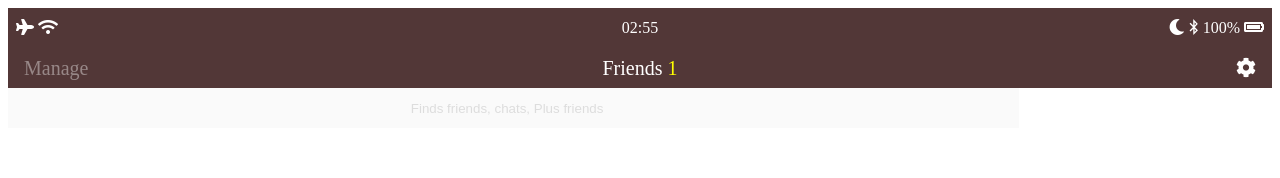
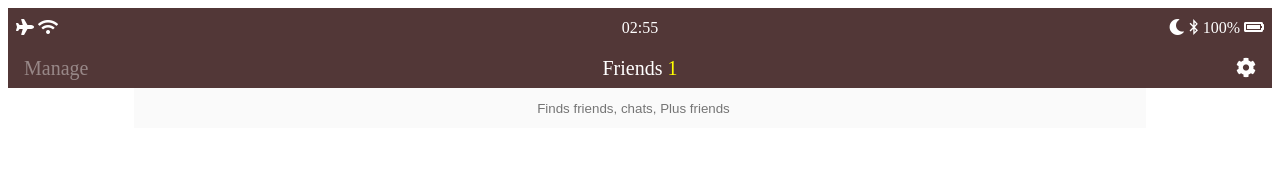
Before and after one commit to skrk1211/skrk1211.github.io, a plain HTML site: page index.html in a window 1280 px wide. Shown: the top 178 px of the page. Drawn offline with Linux system fonts and the light colour scheme.

Commit message:
ㅇㄹㄴㅁ
ㅁㅇㄴㄹ

```diff
--- a/index.html
+++ b/index.html
@@ -4,6 +4,7 @@
         <link rel="stylesheet" href="https://use.fontawesome.com/releases/v5.1.0/css/all.css" integrity="sha384-lKuwvrZot6UHsBSfcMvOkWwlCMgc0TaWr+30HWe3a4ltaBwTZhyTEggF5tJv8tbt" crossorigin="anonymous">
         <style>
 
+/*스테이터스 바*/
             .status {
                 display: flex;
                 background: #523737;
@@ -13,7 +14,9 @@
                 height: 40px;
                 padding: 0px 8px;
             }
+/*스테이터스 바 끝*/
 
+/*     앱바     */
                 .menu33 {
                     width: 33%;
                 }
@@ -47,8 +50,15 @@
                 .button3 {
                     text-align: right;
                 }
+/*     앱바 끝     */
+
+/*서치인풋 관련*/
             .search-bar {
-            align-items: center;
+                display: flex;
+                justify-content: center;
+                align-items: center;
+                text-align: center;
+
             }
 
             .search {
@@ -57,12 +67,14 @@
                 width: 80%;
                 height: 40px;
                 text-align: center;
+                }
 
+            input:focus {
+                outline: none;
             }
+/*     서치인풋 끝       */
 
-            .search::placeholder {
-                color: #ddd;
-            }
+/*      탭바 관련       */
 
             .tab-bar {
                 display: flex;
@@ -77,7 +89,7 @@
                 color: #523737;
                 height: 48px;
                 font-size: 10px;
-            }
+                }
                 .menu25 {
                     display: flex;
                     width: 25%;
@@ -89,6 +101,8 @@
                     font-size: 24px;
                     padding: 4px;
                 }
+
+/*     탭바 관련 끝       */
         </style>
     </head>
     <body>
@@ -127,8 +141,10 @@
 
     <!--여기부터는 컨텐츠내용임-->
         <div class="friends">
-            <div class="search-bar">
-                <input class="search" type="search" placeholder="Finds friends, chats, Plus friends">
+            <div class="container-search">
+                <div class="search-bar">
+                    <input class="search" type="search" placeholder="Finds friends, chats, Plus friends">
+                </div>
             </div>
         </div>
 
```
